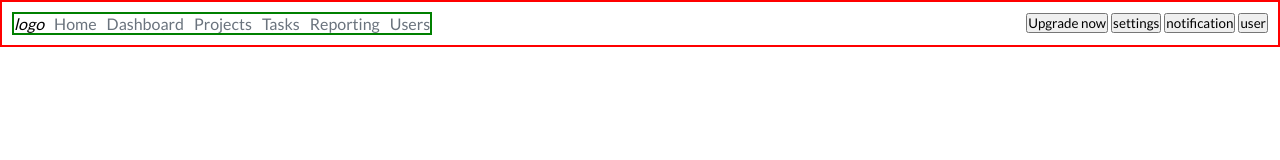
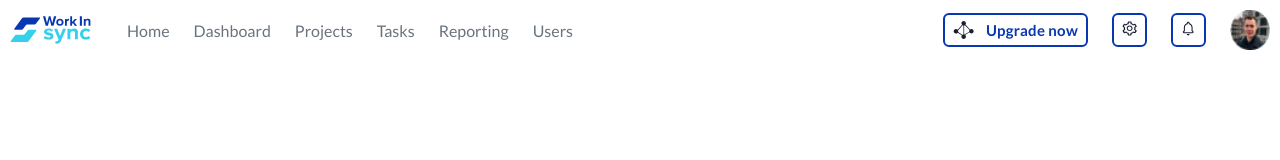
Before and after one commit to vishek-patel/WorkInSync-Dashboard, a plain HTML site: page index.html in a window 1280 px wide. Drawn offline with Linux system fonts and the light colour scheme.

Commit message:
added the files in the master file

```diff
--- a/Style/style.css
+++ b/Style/style.css
@@ -1,64 +1,48 @@
 
 @import url('https://fonts.googleapis.com/css2?family=Lato:wght@100;300;400;700;900&family=Poppins:wght@600;700;800&display=swap');
-      *{
+
+    *{
         margin: 0;
         padding: 0;
         font-family: 'Lato', sans-serif;
         box-sizing: border-box;
       }
 
-      nav {
-        display: flex;
-        flex-direction: row;
-        justify-content: space-between;
-        border: 2px solid red;
-        padding:10px;
-      }
+
 
       nav .links {
 
         display: flex;
+        align-items: center;
         gap:10px;
-        border: 2px solid green;
+        /* border: 2px solid green; */
+      }
+      nav .links img{
+        margin-right:26px;
       }
 
-      nav .links ul {
-        list-style: none;
-        display: flex;
-        gap: 24px;
-      }
-
-      nav .links ul li {
+      nav .links ul li a {
+        transition: all 0.3s ease;
+        color:#0937B2;
+        text-decoration: none;
 
       }
 
-      nav .links ul li a {
-        color:#0937B2;
-        text-decoration: none;
-      }
-
-      nav .buttons {
-      }
-    </style>
-
-    <style>
 
     nav{
     display: flex;
     flex-direction: row;
     justify-content: space-between;
-    border: 2px solid red;
+    padding:10px;
+    /* border: 2px solid red; */
     }
 
-    nav .links {
-        display: flex;
-        border:2px solid green;
-    }
+
 
     nav .links ul{
         list-style: none;
         display: flex;
-        gap: 10px;
+        gap: 24px;
 
     }
 
@@ -93,6 +77,7 @@
     }
     nav .links ul li a:hover{
       color:#0937B2;
+      font-weight: bold;
     }
     nav .links ul li a:hover::after{
       /* transition: all 0.3s ease; */
@@ -100,6 +85,43 @@
     opacity: 1;
     }
 
-    nav .buttons{
+     .buttons {
+        display: flex;
+        gap:24px;
+        align-items: center;
 
     }
+
+    .buttons button {
+        font-size: 15px;
+        font-weight: bold;
+        color:#0937B2;
+        padding: 6px 8px;
+        border: 2px solid #0937B2;
+        letter-spacing: 0.25px;
+        border-radius: 6px;
+        background-color: white;
+    }
+
+    .buttons button:hover{
+        color:#0937B2;
+    }
+
+    .buttons .icons{
+        /* padding:8px 11px; */
+    }
+    .buttons .icons img{
+        width: 15px;
+        height: 15px;
+    }
+
+    .settings{
+        align-items: center;
+        display: flex;
+        gap: 12px;
+    }
+
+    .buttons .user{
+        width: 40px;
+        height: 40px;
+    }
--- a/index.html
+++ b/index.html
@@ -14,7 +14,7 @@
     <nav class="nav">
         <div class="links">
 
-            <i class="logo">logo</i>
+            <img src="assets/WIS-full.svg" alt="">
             <ul>
                 <li><a href="#">Home</a></li>
                 <li><a href="dashboard.html">Dashboard</a></li>
@@ -26,10 +26,10 @@
         </div>
 
         <div class="buttons">
-          <button>Upgrade now</button>
-          <button>settings</button>
-          <button>notification</button>
-          <button>user</button>
+          <button class="settings"><img src="assets/polygon.svg" alt="">Upgrade now</button>
+          <button class="icons"><img src="assets/settings.svg" alt=""></button>
+          <button class="icons"><img src="assets/bell.svg" alt=""></button>
+          <img  class="user" src="assets/pic.png" alt="">
         </div>
 
     </nav>
```
Also changed, not shown: assets/Settings.png (deleted), assets/WIS-full.png (deleted), assets/WIS-full.svg (added), assets/bell.png (deleted), assets/bell.svg (added), assets/polygon.svg (added), assets/settings.svg (added).
